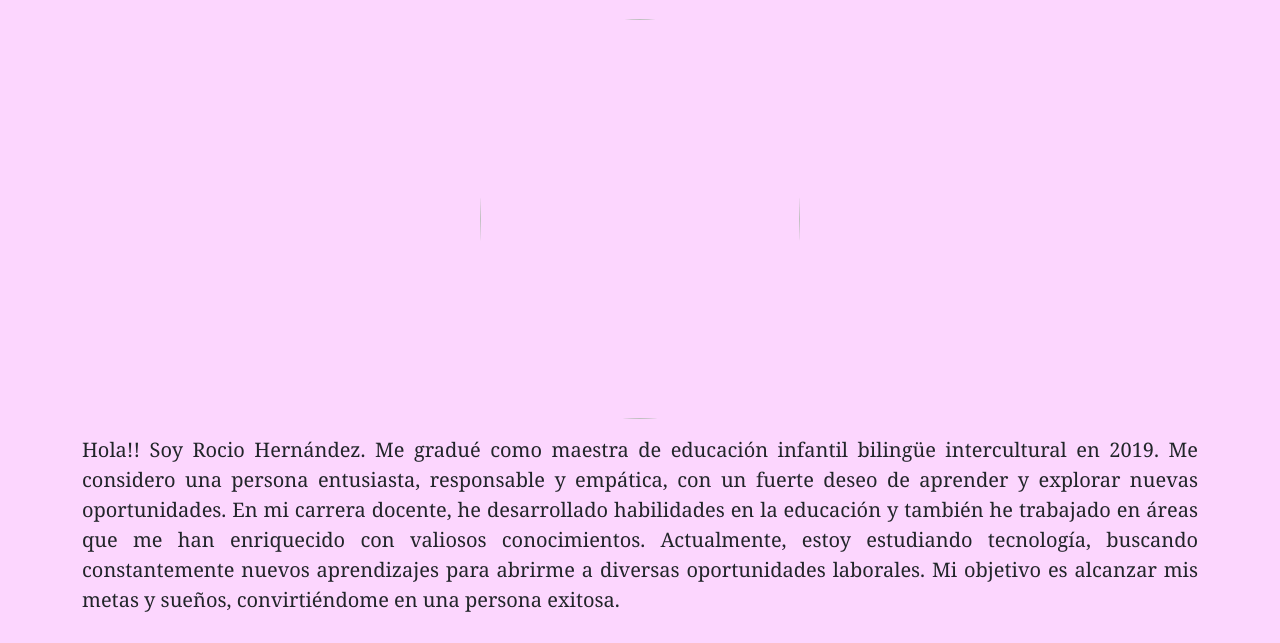
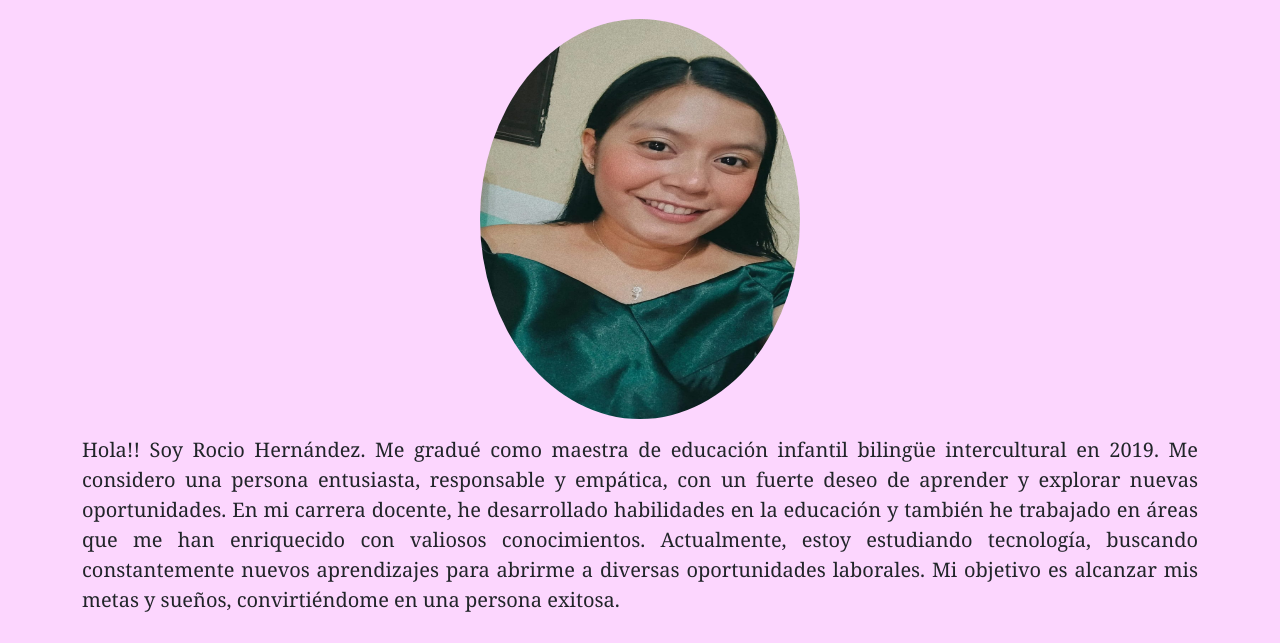
Before and after one commit to RocioHernandez00/Portafolio-Rocio, a plain HTML site: page index.html in a window 1280 px wide. Shown: the part 157-800 px from the top of the page. Drawn offline with nearby package versions, Linux system fonts and the light colour scheme; the site is published under a folder, as on GitHub Pages, so addresses that start at the root find nothing.

Commit message:
subifoto

```diff
--- a/index.html
+++ b/index.html
@@ -35,7 +35,7 @@
         </nav>
         <div class="container d-flex flex-column justify-content-center align-items-center gap-3 bienvenido my-5">
             <h1>Bienvenido a Mi Portafolio</h1>
-            <img src="/Assets/img/rocio (2).jpg" alt="">
+            <img src="./Assets/img/rocio (2).jpg" alt="Foto perfil">
             <p class="lead">Hola!! Soy Rocio Hernández. Me gradué como maestra de educación infantil bilingüe intercultural en 2019. Me considero una persona entusiasta, responsable y empática, con un fuerte deseo de aprender y explorar nuevas oportunidades. En mi carrera docente, he desarrollado habilidades en la educación y también he trabajado en áreas que me han enriquecido con valiosos conocimientos. Actualmente, estoy estudiando tecnología, buscando constantemente nuevos aprendizajes para abrirme a diversas oportunidades laborales. Mi objetivo es alcanzar mis metas y sueños, convirtiéndome en una persona exitosa.</p>
         </div>
     </header>
```
Also changed, not shown: Assets/img/rocio (2).png (added).
